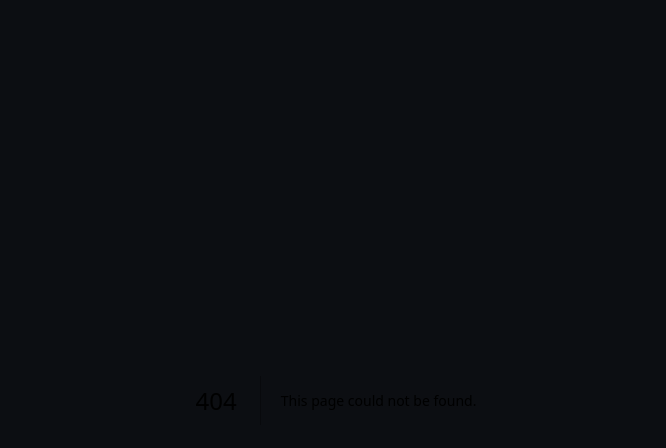
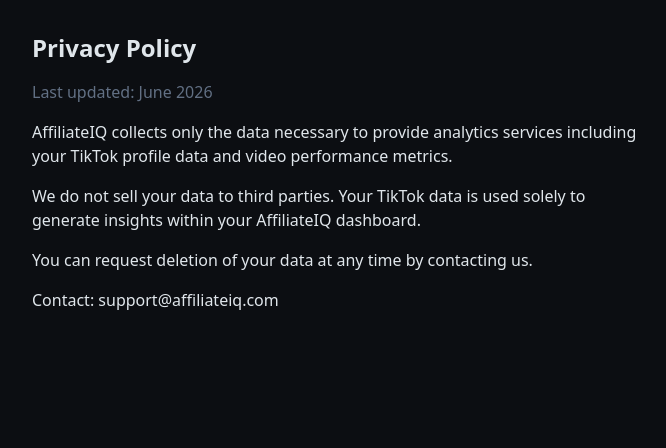
Before and after one commit to sayayinR/tiktok-affiliate-analytics, a Next.js app: page /legal/terms/privacy in a window 1280 px wide. Before the commit this address had no page. Shown: the top 448 px of the page, without its empty margins (304-970 px from the left). Built offline with nearby package versions, Linux system fonts and the light colour scheme.

Commit message:
fix: exclude vitest config from Next.js build

```diff
--- a/next.config.js
+++ b/next.config.js
@@ -2,14 +2,22 @@
 const nextConfig = {
   images: {
     remotePatterns: [
-      { protocol: 'https', hostname: 'p16-sign-va.tiktokcdn.com' },
-      { protocol: 'https', hostname: 'p77-sign-va.tiktokcdn.com' },
-      { protocol: 'https', hostname: '*.tiktokcdn.com' },
+      { protocol: "https", hostname: "p16-sign-va.tiktokcdn.com" },
+      { protocol: "https", hostname: "p77-sign-va.tiktokcdn.com" },
+      { protocol: "https", hostname: "*.tiktokcdn.com" },
     ],
   },
   experimental: {
-    serverComponentsExternalPackages: ['@anthropic-ai/sdk'],
+    serverComponentsExternalPackages: ["@anthropic-ai/sdk"],
   },
-}
+  // Ignore test files during build
+  typescript: {
+    ignoreBuildErrors: false,
+  },
+  webpack: (config) => {
+    config.externals = [...(config.externals || []), "vitest"];
+    return config;
+  },
+};
 
-module.exports = nextConfig
+module.exports = nextConfig;
--- /dev/null
+++ b/src/app/legal/terms/page.tsx
@@ -0,0 +1,11 @@
+export default function TermsPage() {
+  return (
+    <div className="max-w-2xl mx-auto p-8 text-foreground bg-background min-h-screen">
+      <h1 className="text-2xl font-bold mb-4">Terms of Service</h1>
+      <p className="text-muted-foreground mb-4">Last updated: June 2026</p>
+      <p className="mb-4">AffiliateIQ is an analytics platform for TikTok Shop affiliates. By using this service you agree to use it in accordance with TikTok's terms of service and all applicable laws.</p>
+      <p className="mb-4">This service is provided as-is for analytical purposes only. We do not store sensitive personal data beyond what is necessary to provide the service.</p>
+      <p>Contact: support@affiliateiq.com</p>
+    </div>
+  )
+}
--- /dev/null
+++ b/src/app/legal/terms/privacy/page.tsx
@@ -0,0 +1,21 @@
+export default function PrivacyPage() {
+  return (
+    <div className="max-w-2xl mx-auto p-8 text-foreground bg-background min-h-screen">
+      <h1 className="text-2xl font-bold mb-4">Privacy Policy</h1>
+      <p className="text-muted-foreground mb-4">Last updated: June 2026</p>
+      <p className="mb-4">
+        AffiliateIQ collects only the data necessary to provide analytics
+        services including your TikTok profile data and video performance
+        metrics.
+      </p>
+      <p className="mb-4">
+        We do not sell your data to third parties. Your TikTok data is used
+        solely to generate insights within your AffiliateIQ dashboard.
+      </p>
+      <p className="mb-4">
+        You can request deletion of your data at any time by contacting us.
+      </p>
+      <p>Contact: support@affiliateiq.com</p>
+    </div>
+  );
+}
```
Also changed, not shown: vitest.config.ts (line endings or trailing spaces).
